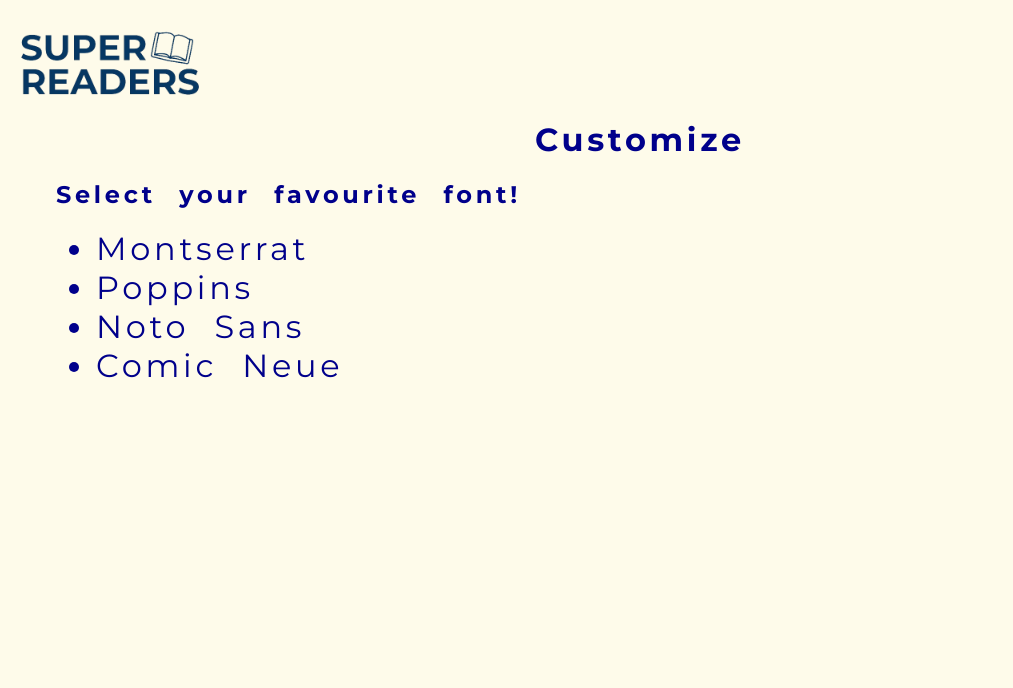
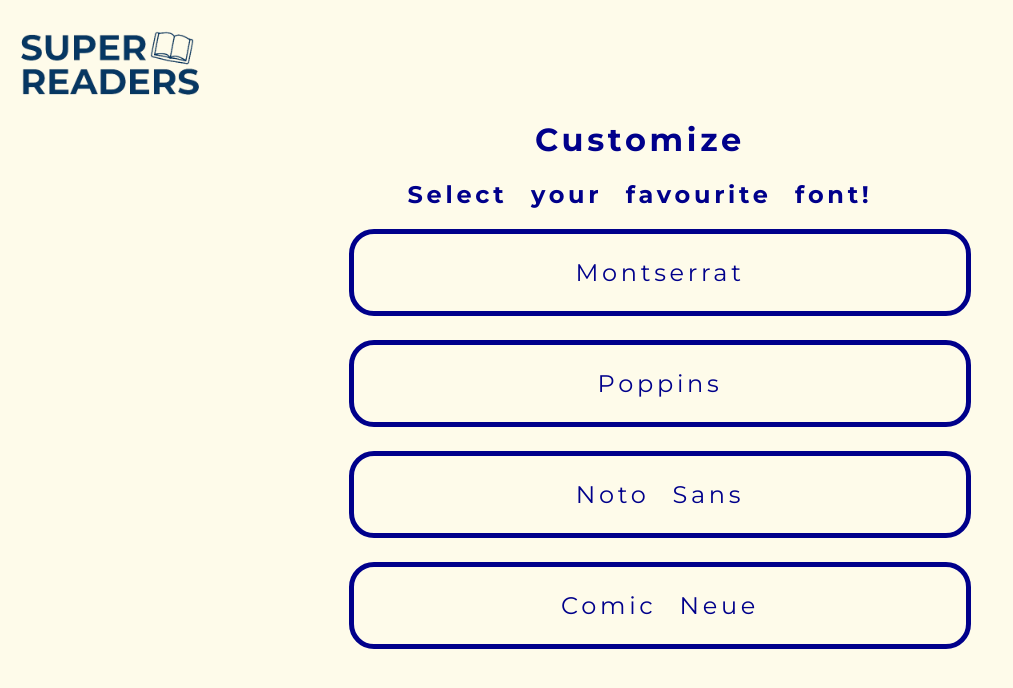
Before and after one commit to linguini1/oec-2024, a Flask app: page /customize in a window 1280 px wide. Shown: the top 688 px of the page, without its empty margins (0-1013 px from the left). Run offline with Flask 3, Linux system fonts and the light colour scheme.

Commit message:
Update styles for customization page

```diff
--- a/static/custom.css
+++ b/static/custom.css
@@ -6,10 +6,58 @@ h1 {
   align-items: center;
 }
 
+h2{
+  text-align: center;
+}
 .font {
   font-size: 2em;
 }
 
 .font:hover {
-  text-decoration: underline;
+  cursor: pointer;
+  animation: shake 0.5s;
+  animation-iteration-count: 1;
 }
+
+.font{
+  border-color: var(--fg);
+  border-style: solid;
+  border-width: 5px;
+  padding: 1em;
+  font-size: 1.5em;
+  text-align: center;
+  border-radius: 25px;
+  margin-bottom: 1em;
+  width: 50%;
+}
+
+ul{
+  display: flex;
+  flex-direction: column;
+  justify-content: center;
+  align-items: center;
+}
+body ul li{
+  list-style-type: none;
+}
+
+body ul{
+  text-decoration: none;
+}
+@keyframes shake {
+  0% {
+    transform: rotate(0deg);
+  }
+  25% {
+    transform: rotate(3deg);
+  }
+  50% {
+    transform: rotate(0eg);
+  }
+  75% {
+    transform: rotate(-3deg);
+  }
+  100% {
+    transform: rotate(0deg);
+  }
+}
```
